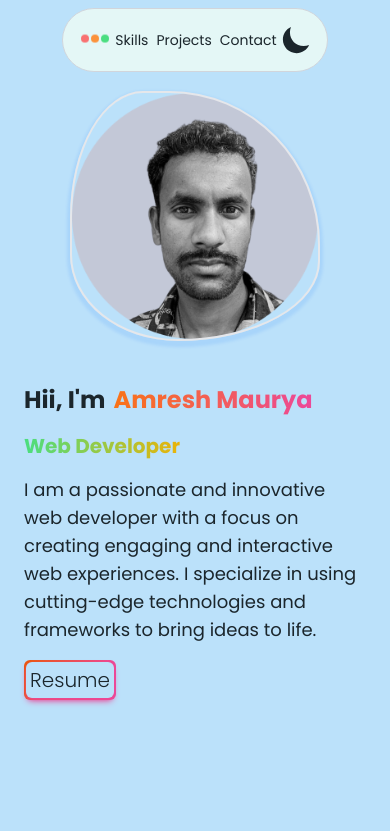
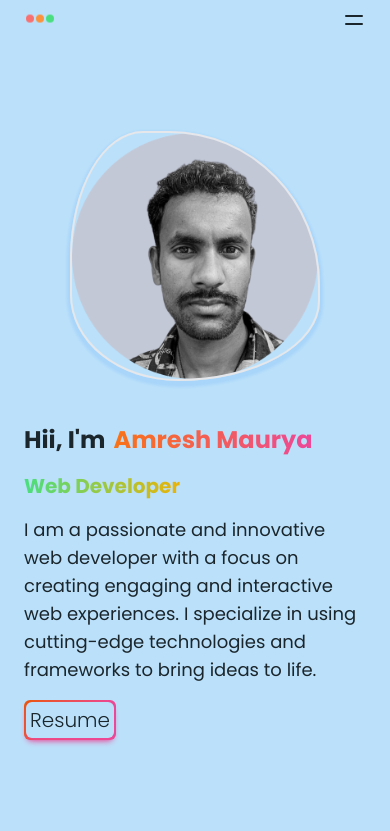
Before and after one commit to amreshpro/proportfolio, a Next.js app: page / in a window 390 px wide. Shown: the top 831 px of the page. Built offline with nearby package versions, Linux system fonts and the light colour scheme.

Commit message:
add mobile menu

```diff
--- /dev/null
+++ b/components/MobileMenu.tsx
@@ -0,0 +1,59 @@
+import { useState } from "react";
+import Link from "next/link";
+import { TbMenu } from "react-icons/tb";
+import { RxCross1 } from "react-icons/rx";
+import NAV_LINKS from "@/data/NAV_LINKS";
+import { IoMdSunny } from "react-icons/io";
+import { IoMoonSharp } from "react-icons/io5";
+import { useThemeStore } from "@/store/themeStore";
+
+export default function MobileMenu() {
+  const [isMobileMenuOpen, setIsMobileMenuOpen] = useState(false);
+  const { isDarkModeEnabled, toggleDarkMode } = useThemeStore((state) => state);
+
+  return (
+    <>
+      <div className="flex justify-between items-center px-2 w-full">
+        <div className="logo flex sm:gap-0.5 gap-2 px-0.5 sm:animate-bounce">
+          <p className="bg-red-400 rounded-full p-2 sm:p-1  hover:animate-bounce"></p>
+          <p className="bg-orange-400 rounded-full p-2 sm:p-1 hover:animate-bounce "></p>
+          <p className="bg-green-400 rounded-full p-2 sm:p-1 hover:animate-bounce"></p>
+        </div>
+        <button
+          onClick={() => setIsMobileMenuOpen(!isMobileMenuOpen)}
+          className="text-2xl"
+        >
+          {isMobileMenuOpen ? <RxCross1 /> : <TbMenu />}
+        </button>
+      </div>
+      {isMobileMenuOpen && (
+        <div className={`${isDarkModeEnabled  ? ' dark-box' : 'light-box ' } absolute flex flex-col gap-3 top-12 right-2 rounded-lg p-4`}>
+          {" "}
+          <button
+            onClick={() => toggleDarkMode()}
+            className="w-fit   flex justify-start items-center text-center text-4xl "
+          >
+            <p className="">
+              {isDarkModeEnabled ? <IoMdSunny /> : <IoMoonSharp />}
+            </p>
+          </button>
+          <ul className=" flex flex-col gap-4   rounded-lg">
+            {NAV_LINKS.map((nav) => {
+              const { id, title, path } = nav;
+              return (
+                <li key={id}>
+                  <Link
+                    href={path}
+                    className="hover:font-bold transition-all ease-in-out hover:transform  hover:scale-110"
+                  >
+                    {title}
+                  </Link>
+                </li>
+              );
+            })}
+          </ul>
+        </div>
+      )}
+    </>
+  );
+}
--- a/components/Navbar.tsx
+++ b/components/Navbar.tsx
@@ -4,17 +4,17 @@ import { IoMoonSharp } from "react-icons/io5";
 import { IoMdSunny } from "react-icons/io";
 import NAV_LINKS from "@/data/NAV_LINKS";
 import { useThemeStore } from "@/store/themeStore";
+import MobileMenu from "./MobileMenu";
 
 export default function Navbar() {
   const { isDarkModeEnabled, toggleDarkMode } = useThemeStore((state) => state);
-  return (
+  return (<>
     <nav
       className={`${
         isDarkModeEnabled ? "dark-box" : "light-box"
-      } fixed   border border-gray-300 px-4 py-4 flex justify-between gap-4 sm:gap-1 items-center rounded-r-full rounded-l-full  `}
+      } fixed sm:hidden  border border-gray-300 px-4 py-4 flex justify-between gap-4 sm:gap-1 items-center rounded-r-full rounded-l-full  `}
     >
       <div className="logo flex sm:gap-0.5 gap-2 px-0.5 sm:animate-bounce">
-
         <p className="bg-red-400 rounded-full p-2 sm:p-1  hover:animate-bounce"></p>
         <p className="bg-orange-400 rounded-full p-2 sm:p-1 hover:animate-bounce "></p>
         <p className="bg-green-400 rounded-full p-2 sm:p-1 hover:animate-bounce"></p>
@@ -38,5 +38,12 @@ export default function Navbar() {
         </p>
       </button>
     </nav>
+
+    {/* mobile menu */}
+    <nav className="mobile-menu hidden sm:flex w-full px-2">
+<MobileMenu/>
+    </nav>
+  </>
+
   );
 }
```
